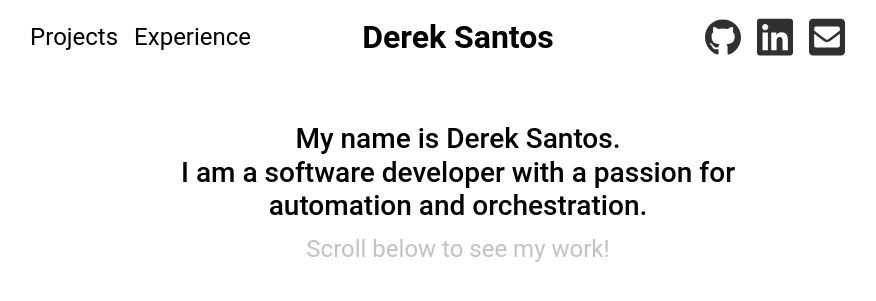
After one commit to santosderek/website, a Flask app: template website/templates/home.html in a window 1280 px wide. The commit adds this page. Shown: the top 301 px of the page, without its empty margins (182-1058 px from the left). Run offline with Flask 2, Linux system fonts and the light colour scheme; the template is opened without the code that fills it, so the values that code supplies are empty.

Commit message:
Added base templates and routes for home, experience, projects, and contact pages.

```diff
--- a/requirements.txt
+++ b/requirements.txt
@@ -1 +1,3 @@
 flask
+python-dotenv
+uwsgi
--- a/website/__init__.py
+++ b/website/__init__.py
@@ -1 +1,28 @@
-# __init__
+from flask import (
+    Flask,
+    render_template
+    )
+
+
+def create_app():
+    app = Flask(__name__)
+
+    app.config.from_pyfile('settings.py')
+
+    @app.route('/', methods=["GET"])
+    def home():
+        return render_template('home.html')
+
+    @app.route('/projects', methods=["GET"])
+    def projects():
+        return render_template('projects.html')
+
+    @app.route('/experience', methods=["GET"])
+    def experience():
+        return render_template('experience.html')
+
+    @app.route('/contact', methods=["GET"])
+    def contact():
+        return render_template('contact.html')
+
+    return app
--- /dev/null
+++ b/website/settings.py
@@ -0,0 +1,4 @@
+from os import environ
+
+SECRET_KEY = environ.get('SECRET_KEY')
+API_KEY = environ.get('API_KEY')
--- a/website/static/css/base.css
+++ b/website/static/css/base.css
@@ -1 +1,34 @@
 /* Base.css */
+* {
+    margin: auto;
+    padding: 0px;
+}
+
+@import url('https://fonts.googleapis.com/css2?family=Roboto:wght@500&display=swap');
+
+body {
+    /* background-color: #292929; */
+    /* background-color: #1b1b1d; */
+    background-color: white;
+    color: black;
+    font-size: x-large;
+    font-family: 'Roboto', sans-serif;
+}
+.navbar-toggler, .navbar-toggler-icon {
+    background-color: #292929;
+    border-color: white;
+    color: black;
+}
+
+a {
+    text-decoration: none;
+}
+
+.navbar-brand, .nav-link {
+    color: black;
+
+}
+
+.navbar-brand:hover, .nav-link:hover {
+    color: black;
+}
--- a/website/templates/base.html
+++ b/website/templates/base.html
@@ -1 +1,29 @@
-<!-- base.html -->
+<!doctype html>
+<html lang="en">
+
+<head>
+    <meta charset="utf-8">
+    <title>Derek Santos</title>
+    <meta name="description" content="Derek Santos Portfolio">
+    <meta name="author" content="Derek Santos">
+    <link rel="stylesheet" href="https://cdn.jsdelivr.net/npm/bootstrap@4.5.3/dist/css/bootstrap.min.css"
+        integrity="sha384-TX8t27EcRE3e/ihU7zmQxVncDAy5uIKz4rEkgIXeMed4M0jlfIDPvg6uqKI2xXr2" crossorigin="anonymous">
+    <script src="https://code.jquery.com/jquery-3.5.1.slim.min.js"
+        integrity="sha384-DfXdz2htPH0lsSSs5nCTpuj/zy4C+OGpamoFVy38MVBnE+IbbVYUew+OrCXaRkfj"
+        crossorigin="anonymous"></script>
+    <script src="https://cdn.jsdelivr.net/npm/bootstrap@4.5.3/dist/js/bootstrap.bundle.min.js"
+        integrity="sha384-ho+j7jyWK8fNQe+A12Hb8AhRq26LrZ/JpcUGGOn+Y7RsweNrtN/tE3MoK7ZeZDyx"
+        crossorigin="anonymous"></script>
+
+    <link type="text/css" rel="stylesheet" href="{{ url_for ('static', filename='css/base.css')}}">
+</head>
+
+<body>
+    <div class="container">
+        {% include 'navbar.html' %}
+
+        {% block content %}{% endblock %}
+    </div>
+</body>
+
+</html>
--- /dev/null
+++ b/website/templates/contact.html
@@ -0,0 +1,3 @@
+{% extends 'base.html' %}
+{% block content %}
+{% endblock %}
--- /dev/null
+++ b/website/templates/experience.html
@@ -0,0 +1,3 @@
+{% extends 'base.html' %}
+{% block content %}
+{% endblock %}
--- /dev/null
+++ b/website/templates/home.html
@@ -0,0 +1,9 @@
+{% extends 'base.html' %}
+{% block content %}
+<div class="row mt-5">
+    <div class="col text-center">
+        <h3 class="w-50">My name is Derek Santos.<br/>I am a software developer with a passion for automation and orchestration.</h3>
+        <p style="color: #c2c2c2;">Scroll below to see my work!</p>
+    </div>
+</div>
+{% endblock %}
--- /dev/null
+++ b/website/templates/navbar.html
@@ -0,0 +1,32 @@
+<nav class="navbar navbar-expand-md">
+    <div class="navbar-collapse collapse w-100 order-1 order-md-0 dual-collapse2">
+        <ul class="navbar-nav mr-auto">
+            <li class="nav-item">
+                <a class="nav-link" href="{{ url_for('projects') }}">Projects</a>
+            </li>
+            <li class="nav-item">
+                <a class="nav-link" href="{{ url_for('experience') }}">Experience</a>
+            </li>
+        </ul>
+    </div>
+    <div class="mx-auto order-0">
+        <a class="navbar-brand mx-auto" href="{{ url_for('home') }}" style="font-size: xx-large;"><b>Derek Santos</b></a>
+
+        <button class="navbar-toggler" type="button" data-toggle="collapse" data-target=".dual-collapse2">
+            <span class="navbar-toggler-icon"></span>
+        </button>
+    </div>
+    <div class="navbar-collapse collapse w-100 order-3 dual-collapse2">
+        <ul class="navbar-nav ml-auto">
+            <li class="nav-item">
+                <a class="nav-link" href="#"><img style="width: 1.5em; filter: invert(17%) sepia(0%) saturate(1641%) hue-rotate(158deg) brightness(96%) contrast(93%);" src="{{ url_for('static', filename='images/svg/github.svg') }}"/></a>
+            </li>
+            <li class="nav-item">
+                <a class="nav-link" href="#"><img style="width: 1.5em; filter: invert(17%) sepia(0%) saturate(1641%) hue-rotate(158deg) brightness(96%) contrast(93%);" src="{{ url_for('static', filename='images/svg/linkedin.svg') }}"/></a>
+            </li>
+            <li class="nav-item">
+                <a class="nav-link" href="#"><img style="width: 1.5em; filter: invert(17%) sepia(0%) saturate(1641%) hue-rotate(158deg) brightness(96%) contrast(93%);" src="{{ url_for('static', filename='images/svg/envelope.svg') }}"/></a>
+            </li>
+        </ul>
+    </div>
+</nav>
--- /dev/null
+++ b/website/templates/projects.html
@@ -0,0 +1,3 @@
+{% extends 'base.html' %}
+{% block content %}
+{% endblock %}
```
Also changed, not shown: website.ini (added, +11 -0 lines), website/static/images/svg/envelope.svg (added), website/static/images/svg/github.svg (added), website/static/images/svg/linkedin.svg (added), 3 other files.
